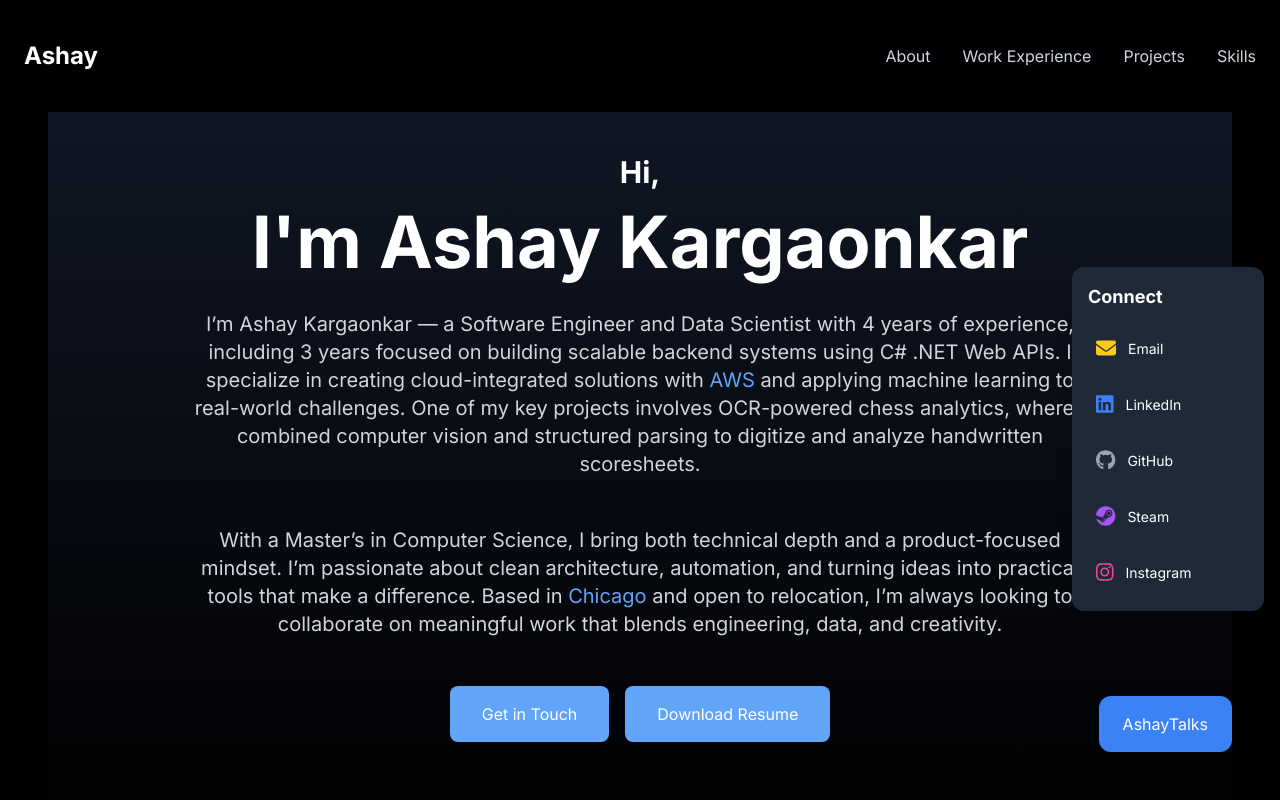
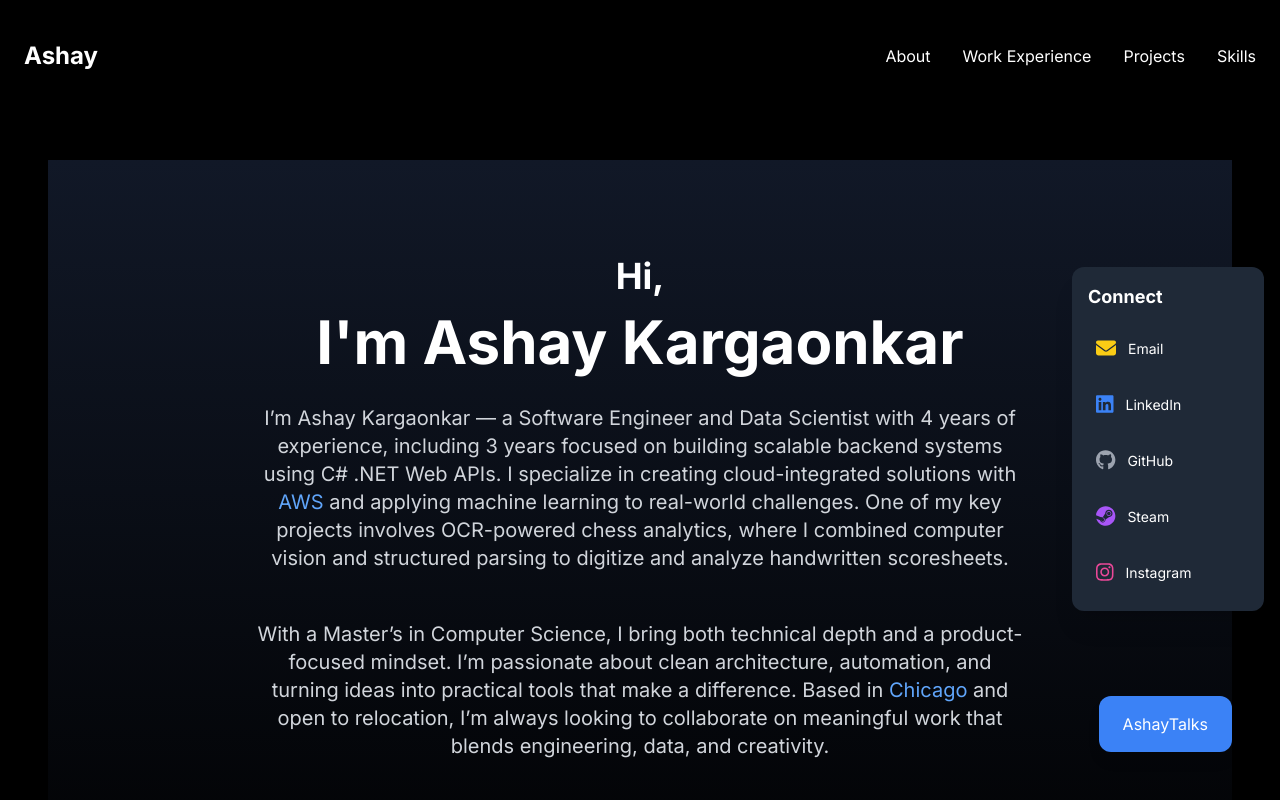
Before and after one commit to ashaykargaonkar/MyPortfolioUI, a Next.js app: page / in a window 1280 px wide. Shown: the top 800 px of the page. Built offline with nearby package versions, Linux system fonts and the light colour scheme.

Commit message:
Update navbar menu positioning and fix close button alignment

```diff
--- a/app/page.tsx
+++ b/app/page.tsx
@@ -20,7 +20,7 @@ export default function Home() {
     <div className="min-h-screen bg-black">
       <Navbar />
       <Chatbot onOpenChange={setIsChatOpen} />
-      <main className="min-h-screen relative">
+      <main className="min-h-screen relative pt-28">
         <motion.div
           initial={{ y: 20, opacity: 0 }}
           whileInView={{ y: 0, opacity: 1 }}
--- a/components/Hero.tsx
+++ b/components/Hero.tsx
@@ -34,9 +34,9 @@ const Highlight = ({ children }: { children: string }) => {
 
 const Hero = () => {
   return (
-    <section id="hero" className="min-h-screen bg-gradient-to-b from-gray-900 to-black flex items-center justify-center">
-      <div className="container mx-auto px-6 sm:px-8 lg:px-12">
-        <div className="max-w-4xl mx-auto text-center text-white">
+    <section id="hero" className="min-h-screen bg-gradient-to-b from-gray-900 to-black flex flex-col justify-center items-center p-8 sm:p-12">
+      <div className="container mx-auto px-4 sm:px-6 lg:px-8">
+        <div className="max-w-3xl mx-auto text-center text-white">
           {/* Animated Hello Text */}
           <motion.div
             initial={{ opacity: 0 }}
@@ -48,7 +48,7 @@ const Hero = () => {
               initial={{ opacity: 0 }}
               animate={{ opacity: 1 }}
               transition={{ duration: 1 }}
-              className="text-2xl md:text-3xl font-bold mb-4"
+              className="text-2xl md:text-3xl lg:text-4xl font-bold mb-4"
             >
               Hi,
             </motion.h1>
@@ -65,7 +65,7 @@ const Hero = () => {
               initial={{ opacity: 0 }}
               animate={{ opacity: 1 }}
               transition={{ duration: 1 }}
-              className="text-5xl md:text-7xl font-bold"
+              className="text-4xl md:text-5xl lg:text-6xl font-bold"
             >
               I'm Ashay Kargaonkar
             </motion.h2>
@@ -82,7 +82,7 @@ const Hero = () => {
               initial={{ opacity: 0 }}
               animate={{ opacity: 1 }}
               transition={{ duration: 1 }}
-              className="text-lg md:text-xl text-gray-300"
+              className="text-base md:text-lg lg:text-xl text-gray-300"
             >
               <Highlight>
                 I’m Ashay Kargaonkar — a Software Engineer and Data Scientist with 4 years of experience, including 3 years focused on building scalable backend systems using C# .NET Web APIs. I specialize in creating cloud-integrated solutions with AWS and applying machine learning to real-world challenges. One of my key projects involves OCR-powered chess analytics, where I combined computer vision and structured parsing to digitize and analyze handwritten scoresheets.
@@ -101,7 +101,7 @@ const Hero = () => {
               initial={{ opacity: 0 }}
               animate={{ opacity: 1 }}
               transition={{ duration: 1 }}
-              className="text-lg md:text-xl text-gray-300"
+              className="text-base md:text-lg lg:text-xl text-gray-300"
             >
               <Highlight>
                 With a Master’s in Computer Science, I bring both technical depth and a product-focused mindset. I’m passionate about clean architecture, automation, and turning ideas into practical tools that make a difference. Based in Chicago and open to relocation, I’m always looking to collaborate on meaningful work that blends engineering, data, and creativity.
@@ -116,12 +116,6 @@ const Hero = () => {
             transition={{ duration: 1, delay: 2 }}
             className="flex flex-col sm:flex-row gap-4 justify-center"
           >
-            <a
-              href="#contact"
-              className="inline-block bg-blue-400 text-white px-8 py-4 rounded-lg hover:bg-blue-500 transition-colors duration-300"
-            >
-              Get in Touch
-            </a>
             <a
               href="/AshayKargaonkarResume.pdf"
               className="inline-block bg-blue-400 text-white px-8 py-4 rounded-lg hover:bg-blue-500 transition-colors duration-300"
--- a/components/Navbar.tsx
+++ b/components/Navbar.tsx
@@ -1,125 +1,106 @@
 'use client'
 
-import React from 'react'
+import React, { useState, useEffect } from 'react'
 import Link from 'next/link'
-import { motion } from 'framer-motion'
+import { motion, AnimatePresence } from 'framer-motion'
+import { FontAwesomeIcon } from '@fortawesome/react-fontawesome'
+import { faEnvelope, faTimes } from '@fortawesome/free-solid-svg-icons'
+import { faGithub, faLinkedin, faInstagram, faSteam } from '@fortawesome/free-brands-svg-icons'
 
 const Navbar = () => {
+  const [isMenuOpen, setIsMenuOpen] = useState(false)
+
+  const menuItems = [
+    { id: 1, text: 'About', href: '#about' },
+    { id: 2, text: 'Work Experience', href: '#work-experience' },
+    { id: 3, text: 'Projects', href: '#projects' },
+    { id: 4, text: 'Skills', href: '#skills' }
+  ]
+
+  const handleScroll = (e, sectionId) => {
+    e.preventDefault()
+    const element = document.getElementById(sectionId)
+    if (element) {
+      const offset = 72
+      const elementTop = element.getBoundingClientRect().top
+      const offsetTop = elementTop + window.pageYOffset - offset
+      window.scrollTo({ top: offsetTop, behavior: 'smooth' })
+      setIsMenuOpen(false)
+    }
+  }
+
+  useEffect(() => {
+    document.body.style.overflow = isMenuOpen ? 'hidden' : 'auto'
+    return () => { document.body.style.overflow = 'auto' }
+  }, [isMenuOpen])
+
   return (
-    <nav className="fixed w-full bg-black/95 backdrop-blur-sm z-50 h-28">
+    <nav className="fixed w-full bg-black/95 backdrop-blur-sm z-40 h-28">
       <div className="container mx-auto px-6 flex items-center h-full">
-          <div className="flex flex-row items-center justify-between w-full">
-          <motion.div
-            whileHover={{ scale: 1.05 }}
-            whileTap={{ scale: 0.95 }}
-          >
-            <Link href="#" className="text-2xl font-bold text-white">
-              Ashay
-            </Link>
+        <div className="flex flex-row items-center justify-between w-full">
+          <motion.div whileHover={{ scale: 1.05 }} whileTap={{ scale: 0.95 }}>
+            <Link href="#" className="text-2xl font-bold text-white">Ashay</Link>
           </motion.div>
 
           <div className="hidden md:flex space-x-8 items-center">
-            <motion.div
-              whileHover={{ scale: 1.05 }}
-              whileTap={{ scale: 0.95 }}
-            >
-               <Link href="#about" className="text-gray-300 hover:text-white transition-colors" onClick={(e) => {
-                 e.preventDefault();
-                 const element = document.getElementById('about');
-                 if (element) {
-                   const offset = 72; // Height of navbar
-                   const elementTop = element.getBoundingClientRect().top;
-                   const offsetTop = elementTop + window.pageYOffset - offset;
-                   window.scrollTo({
-                     top: offsetTop,
-                     behavior: 'smooth'
-                   });
-                 }
-               }}>
-                 About
-               </Link>
-            </motion.div>
-            <motion.div
-              whileHover={{ scale: 1.05 }}
-              whileTap={{ scale: 0.95 }}
-            >
-               <Link href="#work-experience" className="text-gray-300 hover:text-white transition-colors" onClick={(e) => {
-                 e.preventDefault();
-                 const element = document.getElementById('work-experience');
-                 if (element) {
-                   const offset = 72; // Height of navbar
-                   const elementTop = element.getBoundingClientRect().top;
-                   const offsetTop = elementTop + window.pageYOffset - offset;
-                   window.scrollTo({
-                     top: offsetTop,
-                     behavior: 'smooth'
-                   });
-                 }
-               }}>
-                 Work Experience
-               </Link>
-            </motion.div>
-            <motion.div
-              whileHover={{ scale: 1.05 }}
-              whileTap={{ scale: 0.95 }}
-            >
-               <Link href="#projects" className="text-gray-300 hover:text-white transition-colors" onClick={(e) => {
-                 e.preventDefault();
-                 const element = document.getElementById('projects');
-                 if (element) {
-                   const offset = 72; // Height of navbar
-                   const elementTop = element.getBoundingClientRect().top;
-                   const offsetTop = elementTop + window.pageYOffset - offset;
-                   window.scrollTo({
-                     top: offsetTop,
-                     behavior: 'smooth'
-                   });
-                 }
-               }}>
-                 Projects
-               </Link>
-            </motion.div>
-            <motion.div
-              whileHover={{ scale: 1.05 }}
-              whileTap={{ scale: 0.95 }}
-            >
-               <Link href="#skills" className="text-gray-300 hover:text-white transition-colors" onClick={(e) => {
-                 e.preventDefault();
-                 const element = document.getElementById('skills');
-                 if (element) {
-                   const offset = 72; // Height of navbar
-                   const elementTop = element.getBoundingClientRect().top;
-                   const offsetTop = elementTop + window.pageYOffset - offset;
-                   window.scrollTo({
-                     top: offsetTop,
-                     behavior: 'smooth'
-                   });
-                 }
-               }}>
-                 Skills
-               </Link>
-            </motion.div>
-
+            {menuItems.map(item => (
+              <motion.div key={item.id} whileHover={{ scale: 1.05 }} whileTap={{ scale: 0.95 }}>
+                <Link href={item.href} onClick={(e) => handleScroll(e, item.href.substring(1))} className="text-white hover:text-blue-500 transition-colors">
+                  {item.text}
+                </Link>
+              </motion.div>
+            ))}
           </div>
 
-          {/* Mobile menu button */}
-          <button className="md:hidden">
-            <svg
-              className="w-6 h-6"
-              fill="none"
-              stroke="currentColor"
-              viewBox="0 0 24 24"
-            >
-              <path
-                strokeLinecap="round"
-                strokeLinejoin="round"
-                strokeWidth={2}
-                d="M4 6h16M4 12h16M4 18h16"
-              />
+          <div className="flex items-center space-x-4 md:hidden">
+            <motion.a whileHover={{ scale: 1.05 }} whileTap={{ scale: 0.95 }} href="mailto:ashaykargaonkar@gmail.com" className="text-yellow-400 hover:text-yellow-300">
+              <FontAwesomeIcon icon={faEnvelope} size="lg" />
+            </motion.a>
+            <motion.a whileHover={{ scale: 1.05 }} whileTap={{ scale: 0.95 }} href="https://www.linkedin.com/in/ashay-kargaonkar/" className="text-blue-500 hover:text-blue-400">
+              <FontAwesomeIcon icon={faLinkedin} size="lg" />
+            </motion.a>
+            <motion.a whileHover={{ scale: 1.05 }} whileTap={{ scale: 0.95 }} href="https://github.com/ashaykargaonkar" className="text-gray-400 hover:text-gray-300">
+              <FontAwesomeIcon icon={faGithub} size="lg" />
+            </motion.a>
+            <motion.a whileHover={{ scale: 1.05 }} whileTap={{ scale: 0.95 }} href="https://steamcommunity.com/profiles/76561198092074294" className="text-purple-500 hover:text-purple-400">
+              <FontAwesomeIcon icon={faSteam} size="lg" />
+            </motion.a>
+            <motion.a whileHover={{ scale: 1.05 }} whileTap={{ scale: 0.95 }} href="https://www.instagram.com/ashay_kargaonkar?utm_source=qr&igsh=Z3JqYnkzZHBoNXk0" className="text-pink-500 hover:text-pink-400">
+              <FontAwesomeIcon icon={faInstagram} size="lg" />
+            </motion.a>
+          </div>
+
+          <button className="md:hidden" onClick={() => setIsMenuOpen(true)}>
+            <svg className="w-6 h-6 text-white" fill="none" stroke="currentColor" viewBox="0 0 24 24">
+              <path strokeLinecap="round" strokeLinejoin="round" strokeWidth={2} d="M4 6h16M4 12h16M4 18h16" />
             </svg>
           </button>
         </div>
       </div>
+
+      <AnimatePresence>
+        {isMenuOpen && (
+          <motion.div initial={{ opacity: 0 }} animate={{ opacity: 1 }} exit={{ opacity: 0 }} className="fixed inset-0 z-50 flex flex-col items-center justify-center h-screen p-4">
+            <motion.div initial={{ opacity: 0 }} animate={{ opacity: 0.9 }} exit={{ opacity: 0 }} className="absolute inset-0 bg-black/60 backdrop-blur-sm" onClick={() => setIsMenuOpen(false)} />
+
+            <motion.div initial={{ opacity: 0, scale: 0.95 }} animate={{ opacity: 1, scale: 1 }} exit={{ opacity: 0, scale: 0.95 }} transition={{ type: 'spring', stiffness: 260, damping: 22 }} className="relative z-50 w-full max-w-xs bg-gray-800 rounded-xl shadow-2xl px-6 py-6 flex flex-col items-center justify-center">
+              <button onClick={() => setIsMenuOpen(false)} className="absolute top-2 right-2 text-gray-400 hover:text-white text-lg">
+                <FontAwesomeIcon icon={faTimes} />
+              </button>
+
+              <div className="w-full space-y-3 mt-2">
+                {menuItems.map(item => (
+                  <motion.div key={item.id} initial={{ opacity: 0, y: 20 }} animate={{ opacity: 1, y: 0 }} transition={{ delay: item.id * 0.05 }}>
+                    <Link href={item.href} onClick={(e) => handleScroll(e, item.href.substring(1))} className="block text-center py-2 px-3 rounded-md bg-gray-700 hover:bg-gray-600 transition text-gray-300 hover:text-white text-sm font-medium">
+                      {item.text}
+                    </Link>
+                  </motion.div>
+                ))}
+              </div>
+            </motion.div>
+          </motion.div>
+        )}
+      </AnimatePresence>
     </nav>
   )
 }
--- a/components/WorkExperience.tsx
+++ b/components/WorkExperience.tsx
@@ -5,23 +5,23 @@ import { motion } from 'framer-motion'
 
 const WorkExperience = () => {
   return (
-    <section id="work-experience" className="py-24 bg-gradient-to-b from-gray-900 to-black">
-      <div className="container mx-auto px-4">
+    <section id="work-experience" className="py-12 md:py-24 bg-gradient-to-b from-gray-900 to-black">
+      <div className="container mx-auto px-4 sm:px-6 lg:px-8">
         <motion.div
           initial={{ opacity: 0, y: 20 }}
           whileInView={{ opacity: 1, y: 0 }}
           viewport={{ once: true }}
           transition={{ duration: 0.8 }}
-          className="max-w-4xl mx-auto text-white mt-16"
+          className="max-w-3xl mx-auto text-white mt-8 md:mt-16"
         >
-          <h2 className="text-4xl md:text-5xl font-bold mb-12 text-center">Work Experience</h2>
+          <h2 className="text-3xl md:text-4xl lg:text-5xl font-bold mb-8 md:mb-12 text-center">Work Experience</h2>
 
           {/* Software Engineer */}
-          <div className="bg-gray-800 rounded-lg p-6 mb-12">
-            <div className="flex flex-col md:flex-row justify-between items-start md:items-center gap-4 mb-4">
+          <div className="bg-gray-800 rounded-lg p-4 sm:p-6 mb-8 sm:mb-12">
+            <div className="flex flex-col sm:flex-row justify-between items-start sm:items-center gap-4 mb-4">
               <div>
-                <h3 className="text-2xl font-bold text-blue-400">Software Engineer</h3>
-                <h4 className="text-xl font-semibold text-blue-400">Tata Consultancy Services</h4>
+                <h3 className="text-xl sm:text-2xl font-bold text-blue-400">Software Engineer</h3>
+                <h4 className="text-lg sm:text-xl font-semibold text-blue-400">Tata Consultancy Services</h4>
               </div>
               <div className="flex flex-col items-end">
                 <p className="text-gray-300">March 2022 - Present</p>
@@ -34,53 +34,53 @@ const WorkExperience = () => {
             </div>
 
             <div className="space-y-4 mt-6">
-              <p className="text-gray-300">
+              <p className="text-gray-300 text-sm sm:text-base">
                 Successfully migrated a legacy lounge pass management system for United Airlines, transferring <span className="text-blue-400 font-semibold">~21 million OneTimePass records</span> from an SQL database to <span className="text-blue-400 font-semibold">AWS DynamoDB</span>, ensuring a seamless transition with zero data loss.
               </p>
-              <p className="text-gray-300">
+              <p className="text-gray-300 text-sm sm:text-base">
                 Designed optimized database tables in <span className="text-blue-400 font-semibold">AWS DynamoDB</span> and implemented scalable web APIs using <span className="text-blue-400 font-semibold">C# and .NET</span>, enhancing system functionality, data retrieval, and integration with AWS infrastructure.
               </p>
-              <p className="text-gray-300">
+              <p className="text-gray-300 text-sm sm:text-base">
                 Extensively worked with AWS services, including <span className="text-blue-400 font-semibold">DynamoDB for storage, AWS Lambda for serverless workflows, AWS Parameter Store</span> for secure configuration management, and AWS Elastic BeanStalk for deploying and managing containerized applications, ensuring scalability and performance.
               </p>
-              <p className="text-gray-300">
+              <p className="text-gray-300 text-sm sm:text-base">
                 Collaborated with DevOps engineers to deploy the application securely and efficiently using <span className="text-blue-400 font-semibold">Veracode for security scanning and Harness pipelines</span> for CI /CD automation, delivering high-quality releases.
               </p>
-              <p className="text-gray-300">
+              <p className="text-gray-300 text-sm sm:text-base">
                 Leveraged <span className="text-blue-400 font-semibold">Docker</span> to containerize the application, ensuring consistent development workflows across environments and enabling streamlined deployment processes.
               </p>
-              <p className="text-gray-300">
+              <p className="text-gray-300 text-sm sm:text-base">
                 Partnered with testers to identify, debug, and resolve application issues, guaranteeing high-quality releases and a seamless user experience.
               </p>
             </div>
 
             <div className="mt-6">
               <h4 className="text-lg font-semibold mb-2">Tools & Technologies</h4>
-              <div className="flex flex-wrap justify-center gap-4">
-                <span className="text-blue-400 font-semibold">AWS DynamoDB</span>
-                <span className="text-blue-400 font-semibold">AWS Lambda</span>
-                <span className="text-blue-400 font-semibold">AWS Parameter Store</span>
-                <span className="text-blue-400 font-semibold">AWS EKS</span>
-                <span className="text-blue-400 font-semibold">.NET C#</span>
-                <span className="text-blue-400 font-semibold">SQL</span>
-                <span className="text-blue-400 font-semibold">Docker</span>
-                <span className="text-blue-400 font-semibold">Kubernetes</span>
-                <span className="text-blue-400 font-semibold">Veracode</span>
-                <span className="text-blue-400 font-semibold">Harness</span>
-                <span className="text-blue-400 font-semibold">Postman</span>
-                <span className="text-blue-400 font-semibold">Swagger/OpenAPI</span>
-                <span className="text-blue-400 font-semibold">boto3</span>
-                <span className="text-blue-400 font-semibold">Git</span>
+              <div className="flex flex-wrap justify-center gap-3 sm:gap-4">
+                <span className="text-blue-400 font-semibold text-xs sm:text-sm">AWS DynamoDB</span>
+                <span className="text-blue-400 font-semibold text-xs sm:text-sm">AWS Lambda</span>
+                <span className="text-blue-400 font-semibold text-xs sm:text-sm">AWS Parameter Store</span>
+                <span className="text-blue-400 font-semibold text-xs sm:text-sm">AWS EKS</span>
+                <span className="text-blue-400 font-semibold text-xs sm:text-sm">.NET C#</span>
+                <span className="text-blue-400 font-semibold text-xs sm:text-sm">SQL</span>
+                <span className="text-blue-400 font-semibold text-xs sm:text-sm">Docker</span>
+                <span className="text-blue-400 font-semibold text-xs sm:text-sm">Kubernetes</span>
+                <span className="text-blue-400 font-semibold text-xs sm:text-sm">Veracode</span>
+                <span className="text-blue-400 font-semibold text-xs sm:text-sm">Harness</span>
+                <span className="text-blue-400 font-semibold text-xs sm:text-sm">Postman</span>
+                <span className="text-blue-400 font-semibold text-xs sm:text-sm">Swagger/OpenAPI</span>
+                <span className="text-blue-400 font-semibold text-xs sm:text-sm">boto3</span>
+                <span className="text-blue-400 font-semibold text-xs sm:text-sm">Git</span>
               </div>
             </div>
           </div>
 
           {/* Data Analyst Intern */}
-          <div className="bg-gray-800 rounded-lg p-6 mb-12">
-            <div className="flex flex-col md:flex-row justify-between items-start md:items-center gap-4 mb-4">
+          <div className="bg-gray-800 rounded-lg p-4 sm:p-6 mb-8 sm:mb-12">
+            <div className="flex flex-col sm:flex-row justify-between items-start sm:items-center gap-4 mb-4">
               <div>
-                <h3 className="text-2xl font-bold text-blue-400">Data Analyst Intern</h3>
-                <h4 className="text-xl font-semibold text-blue-400">Instahub LLC</h4>
+                <h3 className="text-xl sm:text-2xl font-bold text-blue-400">Data Analyst Intern</h3>
+                <h4 className="text-lg sm:text-xl font-semibold text-blue-400">Instahub LLC</h4>
               </div>
               <div className="flex flex-col items-end">
                 <p className="text-gray-300">January 2021 - March 2021</p>
@@ -88,13 +88,13 @@ const WorkExperience = () => {
             </div>
 
             <div className="space-y-4 mt-6">
-              <p className="text-gray-300">
+              <p className="text-gray-300 text-sm sm:text-base">
                 Analyzed large datasets using <span className="text-blue-400 font-semibold">SQL and Python</span> to extract relevant insights, and performed detailed statistical analysis using R Studio to identify trends and forecast inventory needs.
               </p>
-              <p className="text-gray-300">
+              <p className="text-gray-300 text-sm sm:text-base">
                 Visualized customer behavior, sales trends, and pricing insights using <span className="text-blue-400 font-semibold">Tableau and ggplot2</span>, creating interactive dashboards and detailed visualizations to assist stakeholders in data-driven decision-making.
               </p>
-              <p className="text-gray-300">
+              <p className="text-gray-300 text-sm sm:text-base">
                 Delivered actionable insights into product demand, enabling the company to optimize inventory distribution and enhance customer satisfaction across diverse regions.
               </p>
             </div>
```
Also changed, not shown: components/SidePanel.tsx (+5 -5 lines), 1 other file (tests, documents, lock files or other folders).
